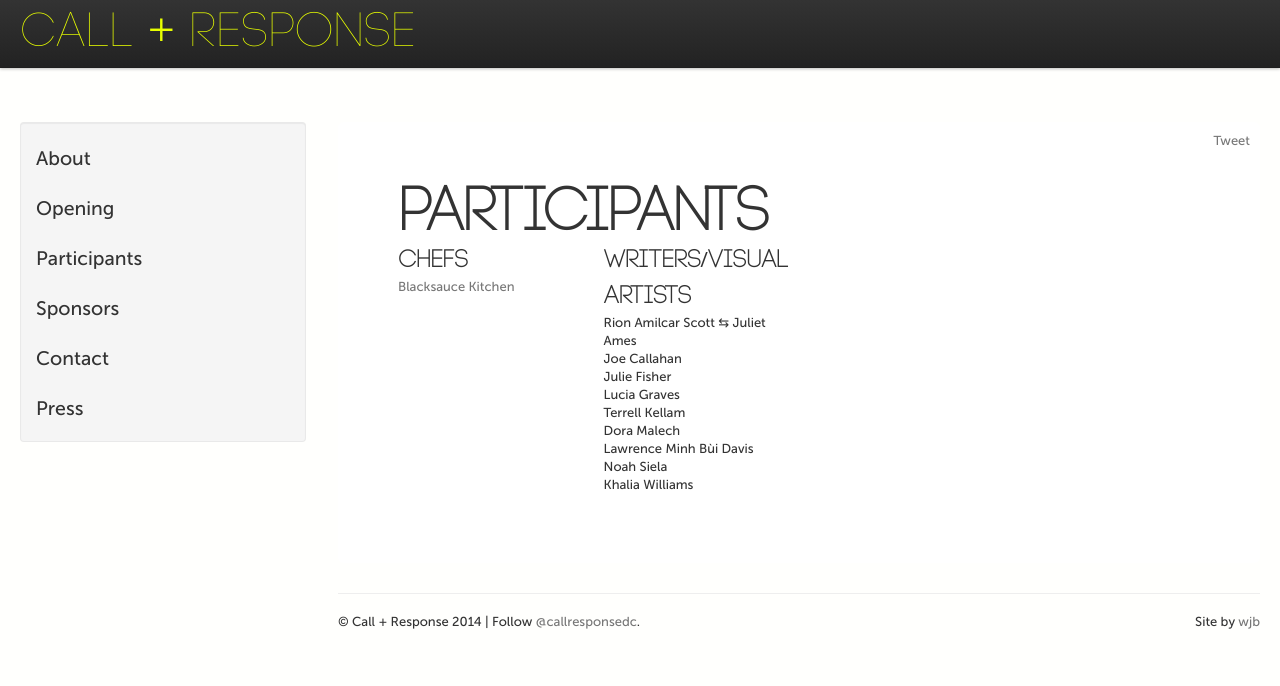
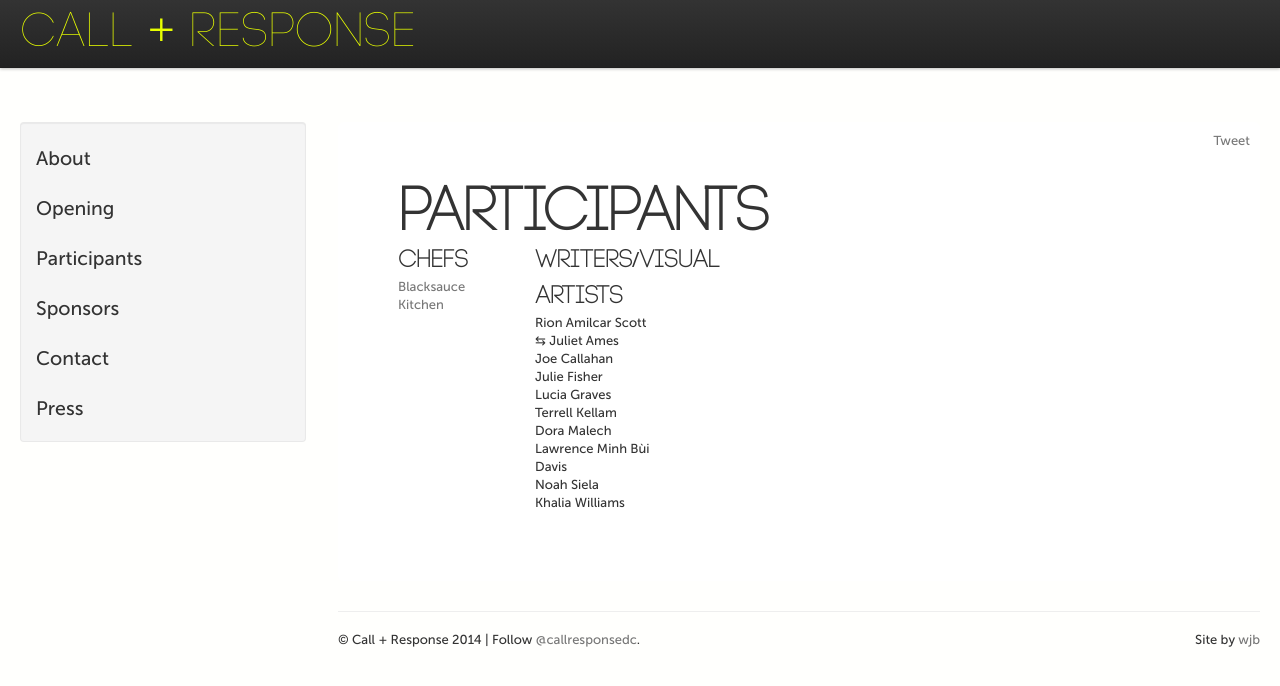
Before and after one commit to callandresponsedc/callandresponsedc, a Jekyll site: the page built from participants/index.html, in a window 1280 px wide. Shown: the top 686 px of the page. Built offline with Jekyll 4.4.1, drawn with Linux system fonts in a browser that asks for light colours; Markdown is read by kramdown in place of the engine named in the settings; comment, search, counter and statistics services are not loaded.

Commit message:
Update index.html

```diff
--- a/participants/index.html
+++ b/participants/index.html
@@ -11,11 +11,11 @@ title: Participants
 </div>
 
 <div class="row-fluid">
-  <div class="span3 pull-left" id="Chefs">
+  <div class="span2 pull-left" id="Chefs">
     <h2>Chefs</h2>
     <a href="http://www.blacksaucekitchen.com/">Blacksauce Kitchen</a>
   </div>
-  <div class="span3 pull-center" id="writers/visual artists">
+  <div class="span2 pull-right" id="writers/visual artists">
     <h2>Writers/Visual Artists</h2>
     <ul class="no-bullet">
       <li>Rion Amilcar Scott &#8646 Juliet Ames</li>
@@ -29,4 +29,4 @@ title: Participants
  <li>Khalia Williams</li>
     </ul>
   </div>
-  <div class="span1 pull-center">
+  <div class="span2 pull-right">
```
